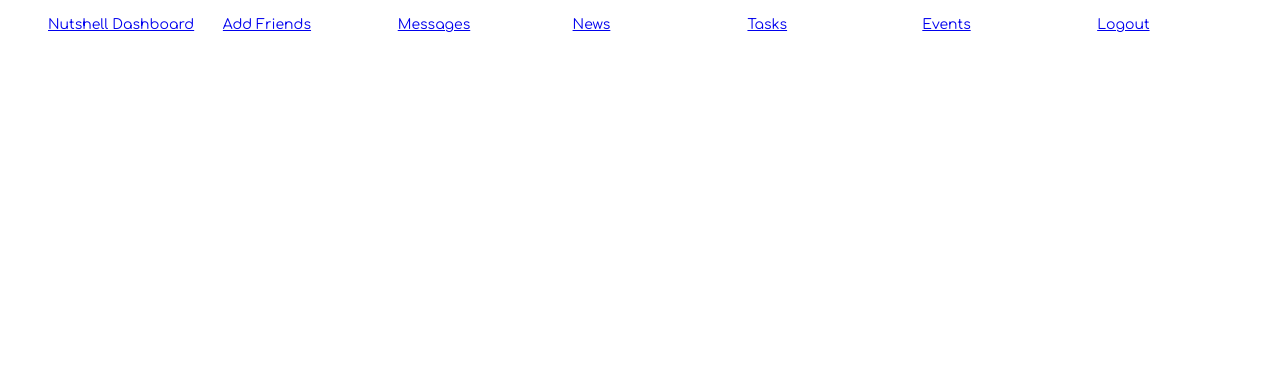
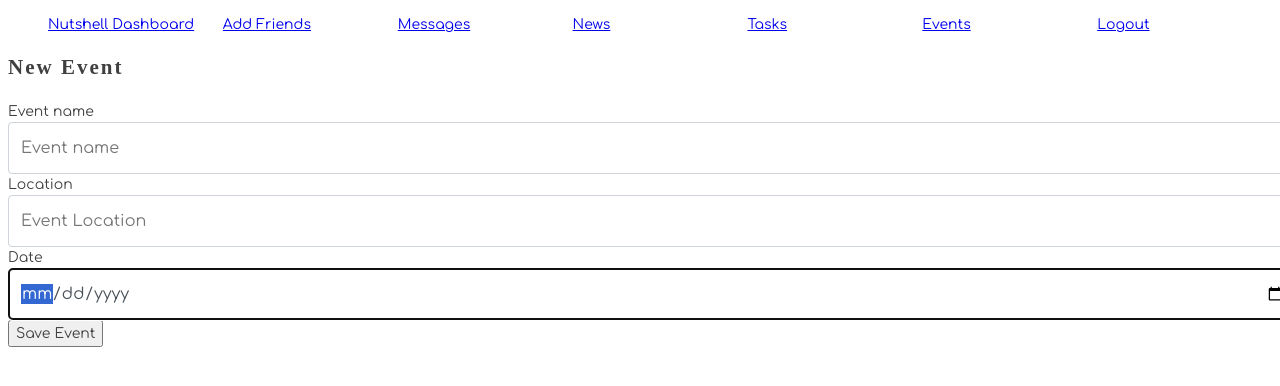
Before and after one commit to ajawashington/nutshell-squirm-of-worms, a React (Create React App) app: page /events in a window 1280 px wide. Shown: the top 386 px of the page. Built offline with nearby package versions, Linux system fonts and the light colour scheme; no server answers; sample sign-in values are in the browser's storage; a web font is replaced by a local one.

Commit message:
event render, delete functionality, event form and post/render

```diff
--- a/src/components/ApplicationViews.js
+++ b/src/components/ApplicationViews.js
@@ -0,0 +1,24 @@
+import React from "react"
+import { Route } from "react-router-dom"
+import { EventProvider } from "./events/EventProvider"
+import EventList from "./events/EventList"
+import EventForm from "./events/EventForm"
+
+
+
+export default (props) => {
+    return (
+        <>
+            <EventProvider>
+                <Route exact path="/" render={
+                    props => <EventList {...props} />
+                }/>
+
+                <Route exact path="/events" render={
+                    props => <EventForm {...props} />
+                }/>
+            </EventProvider>
+
+        </>
+    )
+}
--- a/src/components/Nutshell.js
+++ b/src/components/Nutshell.js
@@ -1,6 +1,6 @@
 import React from "react"
 import { Route, Redirect } from "react-router-dom"
-// import ApplicationViews from "./ApplicationViews"
+import ApplicationViews from "./ApplicationViews"
 import NavBar from "./nav/NavBar"
 import Login from "./auth/Login"
 import Register from "./auth/Register"
@@ -13,7 +13,7 @@ export default () => (
                 return (
                     <>
                         <Route render={props => <NavBar {...props} />} />
-                        {/* <Route render={props => <ApplicationViews {...props} />} /> */}
+                        <Route render={props => <ApplicationViews {...props} />} />
                     </>
                 )
             } else {
--- a/src/components/events/Event.js
+++ b/src/components/events/Event.js
@@ -0,0 +1,47 @@
+ import React, { useContext } from "react"
+import "./Events.css"
+import { EventContext } from "./EventProvider"
+
+
+
+
+export default ({ event, history }) => {
+
+    const {deleteEvent} = useContext(EventContext)
+
+    const activeUserEvent = (event, history) => {
+
+    if(event.userId === parseInt(localStorage.getItem("nutshell_user"), 10)){
+    return(
+
+    <div>
+        <button>Edit Event</button>
+
+        <button onClick={
+            () => {
+                deleteEvent(event)
+                .then(() => {
+                    history.push("/")
+                })
+            }}>
+        Delete Event
+        </button>
+
+    </div>
+
+    )} else {
+        return("")
+    }}
+
+
+    return(
+            <section className="event">
+                <h3 className="event__name">{event.name}</h3>
+                <div className="event__date">{ event.eventDate }</div>
+                <div className="event__location">{ event.location }</div>
+                {activeUserEvent(event, history)}
+
+            </section>
+    )
+
+}
--- a/src/components/events/EventForm.js
+++ b/src/components/events/EventForm.js
@@ -0,0 +1,68 @@
+import React, { useContext, useRef } from "react"
+import { EventContext } from "./EventProvider"
+import "./Events.css"
+
+export default props => {
+    const { addEvent } = useContext(EventContext)
+    const eventName = useRef("")
+    const eventLocation = useRef("")
+    const eventDate = useRef("")
+
+    const constructNewEvent = () => {
+            addEvent({
+                name: eventName.current.value,
+                location: eventLocation.current.value,
+                eventDate: eventDate.current.value,
+                userId: parseInt(localStorage.getItem("nutshell_user"), 10)
+            })
+        }
+
+
+
+    return (
+        <form className="EventForm">
+            <h2 className="EventForm__title">New Event</h2>
+            <div className="form-group">
+                <label htmlFor="eventName">Event name</label>
+                <input
+                    type="text"
+                    id="eventName"
+                    ref={eventName}
+                    required
+                    autoFocus
+                    className="form-control"
+                    placeholder="Event name"
+                />
+            </div>
+            <div className="form-group">
+                <label htmlFor="location">Location</label>
+                <input
+                    type="text"
+                    id="eventLocation"
+                    ref={eventLocation}
+                    required
+                    autoFocus
+                    className="form-control"
+                    placeholder="Event Location"
+                />
+            </div>
+            <div className="form-group">
+                <label htmlFor="date">Date</label>
+                <input
+                    type="date"
+                    id="eventDate"
+                    ref={eventLocation}
+                    required
+                    autoFocus
+                    className="form-control"
+                    placeholder="Event Date"
+                />
+            </div>
+            <button type="submit" onClick={evt =>
+                    {evt.preventDefault()
+                    constructNewEvent()
+                    props.history.push("/")}}
+                className="btn btn-primary"> Save Event </button>
+        </form>
+    )
+}
--- a/src/components/events/EventList.js
+++ b/src/components/events/EventList.js
@@ -0,0 +1,22 @@
+import React, { useContext } from "react"
+import { EventContext } from "./EventProvider"
+import Event from "./Event"
+import "./Events.css"
+
+export default (props) => {
+    const { events } = useContext(EventContext)
+
+    return (
+        <>
+            <h1>Events</h1>
+            <div className="events">
+
+                {
+                    events.map(e => {
+                        return <Event key={e.id} event={e} {...props} />
+                    })
+                }
+            </div>
+        </>
+    )
+}
--- a/src/components/events/EventProvider.js
+++ b/src/components/events/EventProvider.js
@@ -0,0 +1,69 @@
+import React, { useState, useEffect } from "react"
+
+/*
+    The context is imported and used by individual components
+    that need data
+*/
+export const EventContext = React.createContext()
+
+/*
+ This component establishes what data can be used.
+ */
+export const EventProvider = (props) => {
+    const [events, setEvents] = useState([])
+
+    const getEvents = () => {
+        return fetch("http://localhost:8088/events")
+            .then(res => res.json())
+            .then(setEvents)
+    }
+
+    const addEvent = event => {
+        return fetch("http://localhost:8088/events", {
+            method: "POST",
+            headers: {
+                "Content-Type": "application/json"
+            },
+            body: JSON.stringify(event)
+        })
+            .then(getEvents)
+    }
+
+    const deleteEvent = event => {
+        return fetch(`http://localhost:8088/events/${event.id}`, {
+            method: "DELETE",
+        })
+            .then(getEvents)
+    }
+
+    const updateEvent = event => {
+        return fetch(`http://localhost:8088/events/${event.id}`, {
+            method: "PUT",
+            headers: {
+                "Content-Type": "application/json"
+            },
+            body: JSON.stringify(event)
+        })
+            .then(getEvents)
+    }
+
+    /*
+        Load all animals when the component is mounted. Ensure that
+        an empty array is the second argument to avoid infinite loop.
+    */
+    useEffect(() => {
+        getEvents()
+    }, [])
+
+    useEffect(() => {
+        console.log("****  Event APPLICATION STATE CHANGED  ****")
+    }, [events])
+
+    return (
+        <EventContext.Provider value={{
+            events, addEvent, deleteEvent, updateEvent
+        }}>
+            {props.children}
+        </EventContext.Provider>
+    )
+}
--- a/src/components/events/Events.css
+++ b/src/components/events/Events.css
@@ -0,0 +1,12 @@
+.animals {
+    display: flex;
+    flex-wrap: wrap;
+    justify-content: space-between;
+  }
+
+  .animal {
+      flex-basis: 28%;
+      margin: 1em;
+      padding: 1em;
+      border: 1px solid goldenrod;
+  }
```
